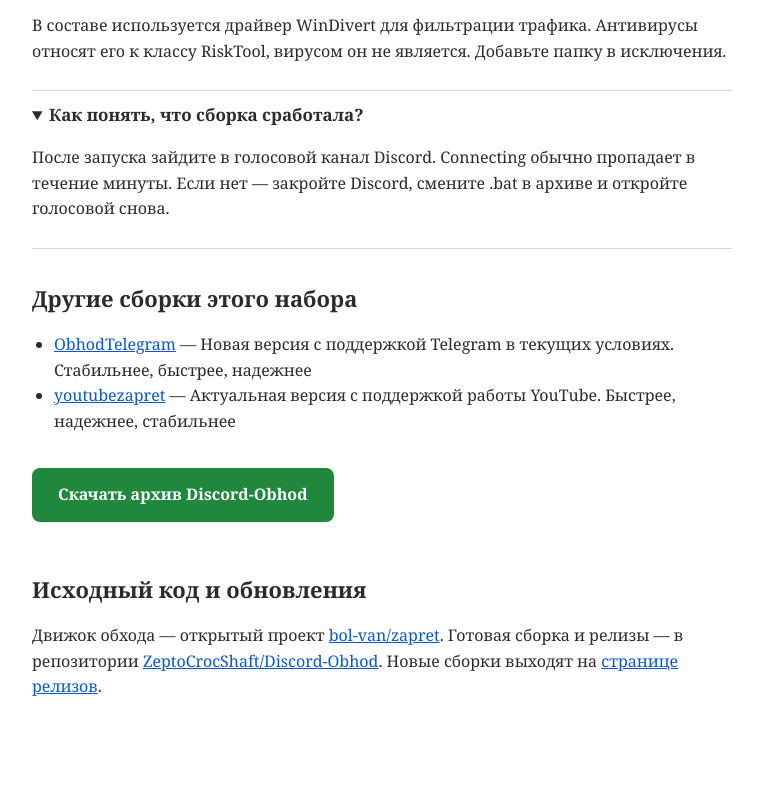
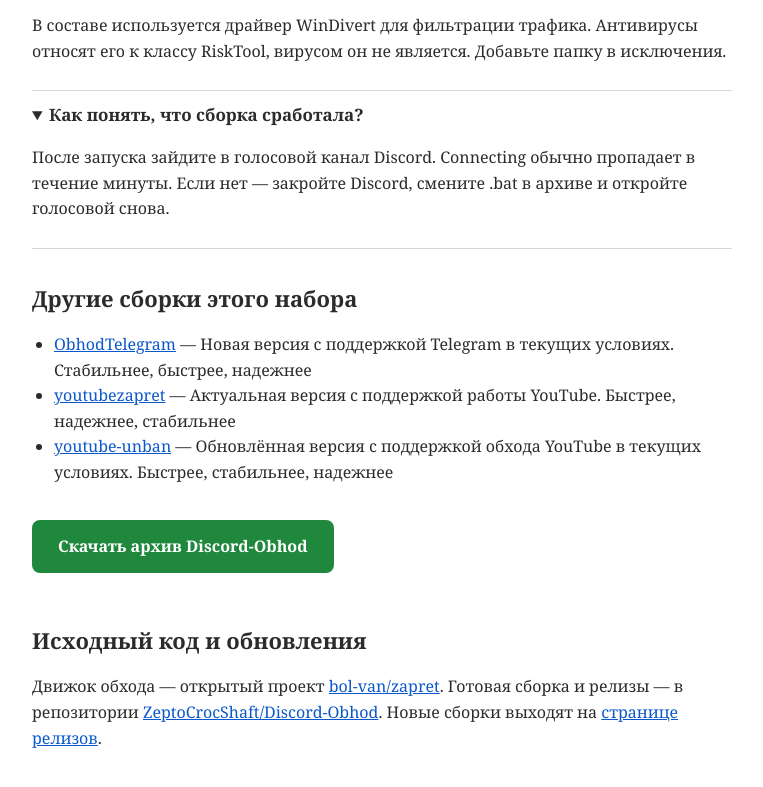
Before and after one commit to ZeptoCrocShaft/Discord-Obhod, a plain HTML site: page docs/index.html in a window 1280 px wide. Shown: the part 1625-2412 px from the top of the page, without its empty margins (258-1021 px from the left). Drawn offline with Linux system fonts and the light colour scheme.

Commit message:
docs: sibling links

```diff
--- a/docs/index.html
+++ b/docs/index.html
@@ -86,6 +86,7 @@
   <ul class="siblings">
     <li><a href="https://zeptocrocshaft.github.io/ObhodTelegram/">ObhodTelegram</a> — Новая версия с поддержкой Telegram в текущих условиях. Стабильнее, быстрее, надежнее</li>
     <li><a href="https://zeptocrocshaft.github.io/youtubezapret/">youtubezapret</a> — Актуальная версия с поддержкой работы YouTube. Быстрее, надежнее, стабильнее</li>
+    <li><a href="https://zeptocrocshaft.github.io/youtube-unban/">youtube-unban</a> — Обновлённая версия с поддержкой обхода YouTube в текущих условиях. Быстрее, стабильнее, надежнее</li>
   </ul>
 
   <p><a class="cta" href="https://github.com/ZeptoCrocShaft/Discord-Obhod/releases/latest">Скачать архив Discord-Obhod</a></p>
```
